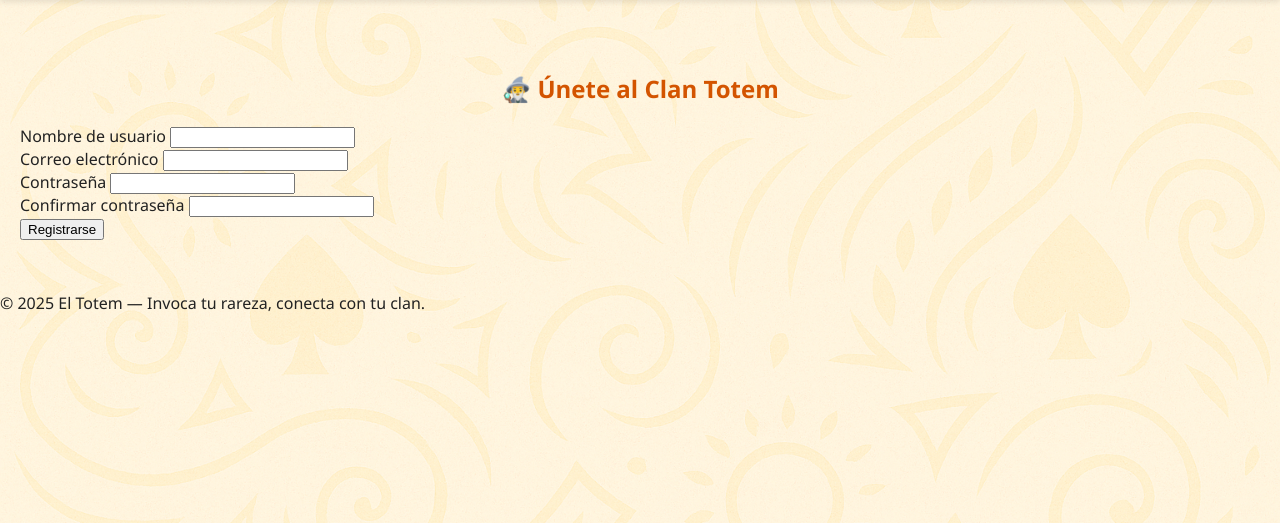
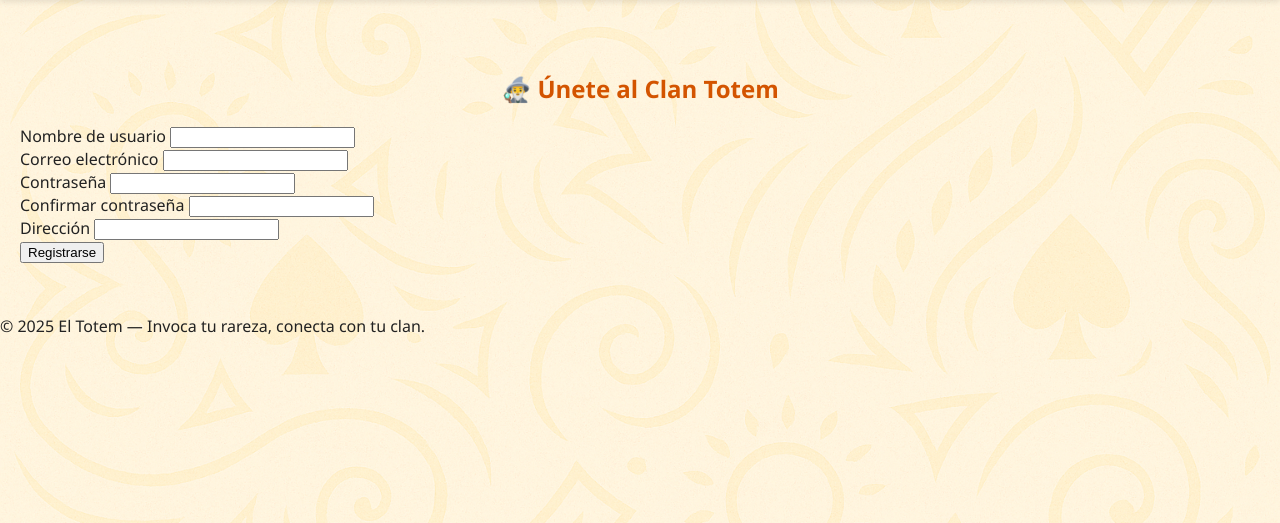
Before and after one commit to Blowser/naxoEltotem, a Django app: page /registrarse/ in a window 1280 px wide. Shown: the part 168-691 px from the top of the page. Run offline with Django 5.2, Linux system fonts and the light colour scheme.

Commit message:
Update registrarse.html
páginas registro y login

```diff
--- a/core/templates/core/registrarse.html
+++ b/core/templates/core/registrarse.html
@@ -1,28 +1,39 @@
 {% extends 'core/base.html' %}
 {% load static %}
 
+{% block extra_css %}
+<link rel="stylesheet" href="{% static 'core/css/formulario.css' %}">
+{% endblock %}
+
+
 {% block content %}
-<section class="registro-usuario">
+<section class="fondo-registro formulario-registro">
+  <div class="contenedor-formulario">
     <h2>🧙‍♂️ Únete al Clan Totem</h2>
     <form method="POST">
       {% csrf_token %}
-    <div class="form-group">
+      <div class="bloque-campo">
         <label for="username">Nombre de usuario</label>
-      <input type="text" name="username" id="username" required>
+        <input type="text" name="username" id="username" class="campo-runa" required>
       </div>
-    <div class="form-group">
+      <div class="bloque-campo">
         <label for="email">Correo electrónico</label>
-      <input type="email" name="email" id="email" required>
+        <input type="email" name="email" id="email" class="campo-runa" required>
       </div>
-    <div class="form-group">
+      <div class="bloque-campo">
         <label for="password1">Contraseña</label>
-      <input type="password" name="password1" id="password1" required>
+        <input type="password" name="password1" id="password1" class="campo-runa" required>
       </div>
-    <div class="form-group">
+      <div class="bloque-campo">
         <label for="password2">Confirmar contraseña</label>
-      <input type="password" name="password2" id="password2" required>
+        <input type="password" name="password2" id="password2" class="campo-runa" required>
       </div>
-    <button type="submit">Registrarse</button>
+      <div class="bloque-campo">
+        <label for="direccion">Dirección</label>
+          <input type="text" name="direccion" id="direccion" class="campo-runa" required>
+      </div>
+      <button type="submit" class="boton-invocacion">Registrarse</button>
     </form>
+  </div>
 </section>
 {% endblock %}
```
Lines whose indentation alone changed are shown as unchanged.
